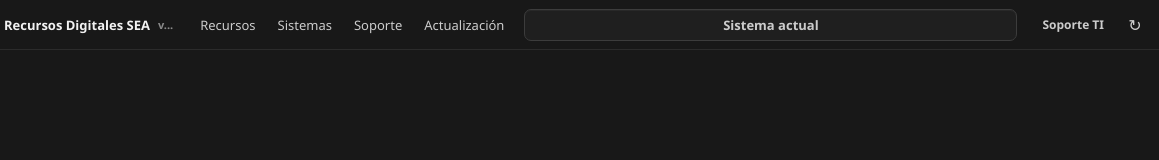
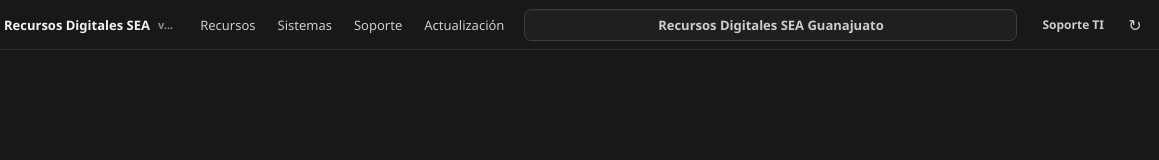
Before and after one commit to dgitsesea/sea-apps-electron, an Electron app: page navbar.html in a window 1200 px wide. Shown: the full height of the page, 41-1200 px from the left. Drawn offline with Linux system fonts and the light colour scheme; no server answers.

Commit message:
Ajustar texto inicial del sistema actual

```diff
--- a/navbar.html
+++ b/navbar.html
@@ -235,7 +235,7 @@
         <nav id="menu-bar" class="menu-bar" aria-label="Menú principal"></nav>
 
         <div class="command-pill" title="Sistema actual">
-            <span id="active-page-label" class="command-label">Sistema actual</span>
+            <span id="active-page-label" class="command-label">Recursos Digitales SEA Guanajuato</span>
         </div>
 
         <div class="actions">
--- a/package.json
+++ b/package.json
@@ -1,6 +1,6 @@
 {
   "name": "sistema_de_aplicaciones_sesea",
-  "version": "5.5.14",
+  "version": "5.5.15",
   "description": "Recursos Digitales SEA",
   "repository": {
     "type": "git",
```
Also changed, not shown: 1 other file.
